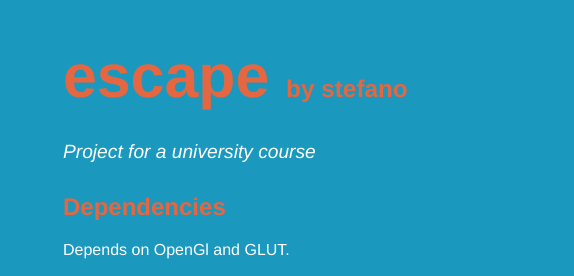
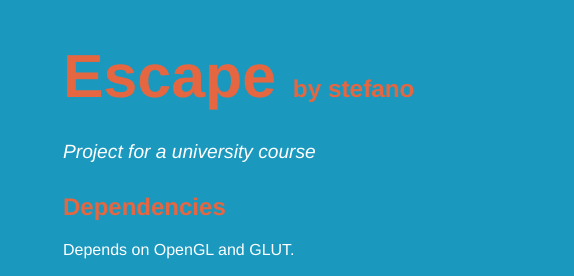
Before and after one commit to stefano/escape, a plain HTML site: page index.html in a window 1280 px wide. Shown: the top 276 px of the page, 227-801 px from the left. Drawn offline with Linux system fonts and the light colour scheme.

Commit message:
index: minor corrections

```diff
--- a/index.html
+++ b/index.html
@@ -45,7 +45,7 @@
         <img border="0" width="90" src="http://github.com/images/modules/download/tar.png"></a>
     </div>
 
-    <h1><a href="http://github.com/stefano/escape">escape</a>
+    <h1><a href="http://github.com/stefano/escape">Escape</a>
       <span class="small">by <a href="http://github.com/stefano">stefano</a></small></h1>
 
     <div class="description">
@@ -53,7 +53,7 @@
     </div>
 
     <h2>Dependencies</h2>
-<p>Depends on OpenGl and GLUT.</p>
+<p>Depends on OpenGL and GLUT.</p>
 <h2>License</h2>
 <p>GPL</p>
 <h2>Authors</h2>
```
